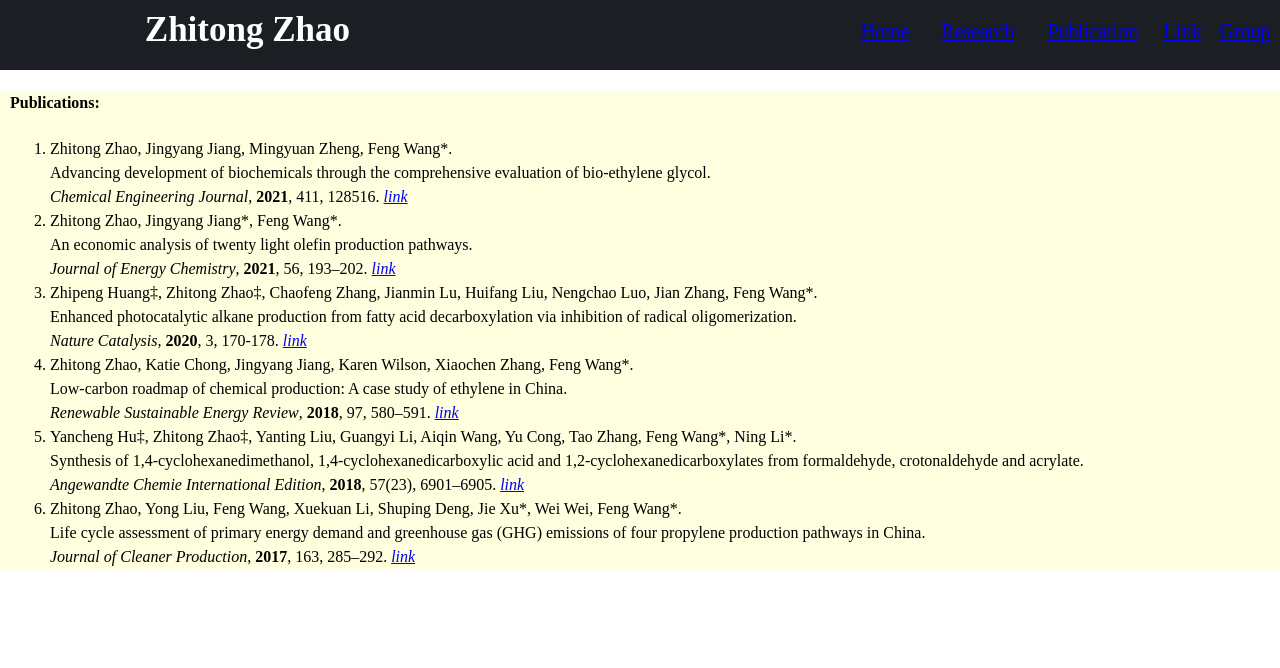
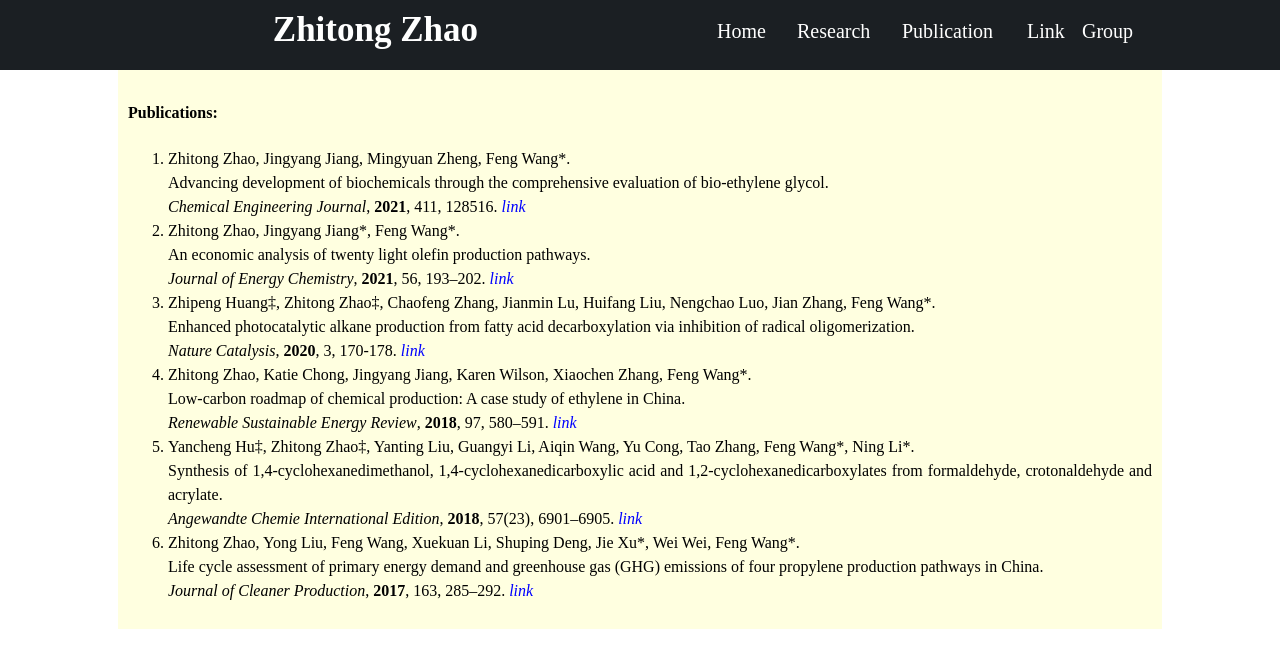
Before and after one commit to kuangyeqingchun/hello, a plain HTML site: page index.html in a window 1280 px wide. Drawn offline with Linux system fonts and the light colour scheme.

Commit message:
Update index.html

```diff
--- a/index.html
+++ b/index.html
@@ -1,12 +1,17 @@
 <head>
     <meta charset="UTF-8">
     <title>Zhitong Zhao</title>
+    <style>
+		#head a:link, #head a:visited, #head a:hover, #head a:active {color:white; text-decoration: none;}
+		#content a:link, #content a:visited, #content a:hover, #content a:active {color:blue; text-decoration: none;}
+    </style>
 </head>
-<body style="width:100%; text-align:center; margin:0; padding:0;">
+<body style="width:100%; margin:0; padding:0;">
 
 
-      <!--head-->
-      <div style="height:70px; width:100%; padding:0; margin:0; background:#1b1f23; color:#FFFFFF;">
+   <!--head-->
+   <div id="head" style="height:70px; width:100%; padding:0; margin:0; background:#1b1f23; color:#FFFFFF; text-align:center;">
+	  <div style="width:80%; text-align:justify; margin:0 auto;">
          <h2 style="font-size:35px; margin:10px 0; padding:0; width:350px; text-align:right; float:left;">Zhitong Zhao</h2>
          <p style="font-size:20px; margin:20px 0 15px 0; padding:0; width:70px; float:right;"><a href="group.html">Group</a></p>
          <p style="font-size:20px; margin:20px 0 15px 0; padding:0; width:55px; float:right;"><a href="link.html">Link</a></p>
@@ -14,10 +19,11 @@
          <p style="font-size:20px; margin:20px 0 15px 0; padding:0; width:105px; float:right;"><a href="research.html">Research</a></p>
          <p style="font-size:20px; margin:20px 0 15px 0; padding:0; width:80px; float:right;"><a href="index.html">Home</a></p>
       </div>
+   </div>
 
-      <!--Context-->
-   <div style="width:100%; text-align:justify; margin:0 auto; background:#FFFFE0;">
-      <div style="line-height:150%; margin:0 10px;">
+   <!--Content-->
+   <div id="content" style="width:100%; text-align:center; margin:0; padding:0; text-align:center;">
+      <div style="width:80%; text-align:justify; margin:0 auto; padding:10px; line-height:150%; background:#FFFFE0;">
          <h4>Publications:</h4>
          <ol>
             <li>Zhitong Zhao, Jingyang Jiang, Mingyuan Zheng, Feng Wang*.
```
